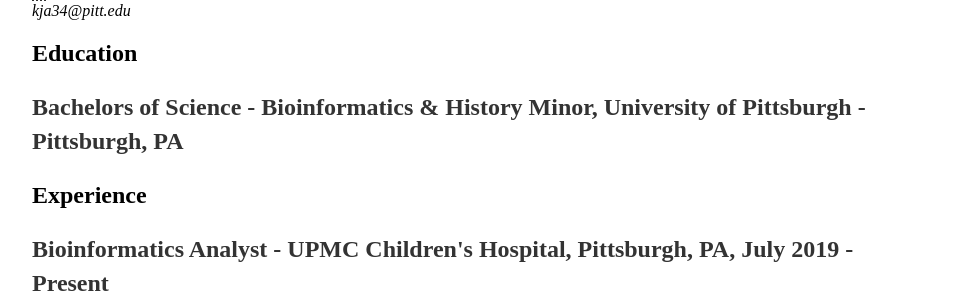
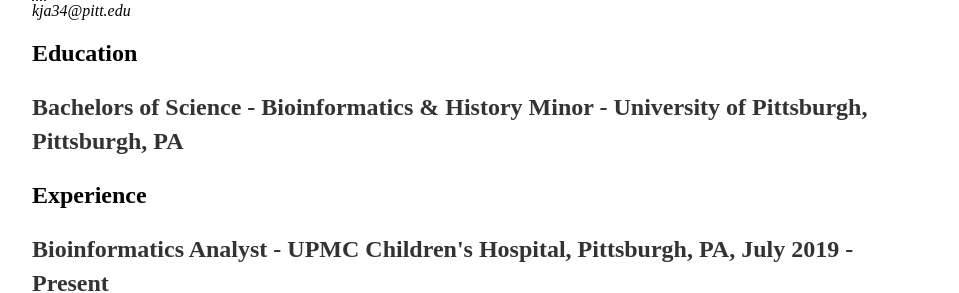
Before and after one commit to kev08rac/kev08rac.github.io, a Jekyll site: the page built from cv/index.html, in a window 1280 px wide. Shown: the part 301-594 px from the top of the page, without its empty margins (160-1119 px from the left). Built offline with Jekyll 4.4.1, drawn with Linux system fonts in a browser that asks for light colours.

```diff
--- a/cv/index.html
+++ b/cv/index.html
@@ -22,7 +22,7 @@ description: Current CV for Kevin
 	</div>
 
 	<h2>Education</h2>
-		<p><strong>Bachelors of Science - Bioinformatics & History Minor, University of Pittsburgh - Pittsburgh, PA</strong><br>
+		<p><strong>Bachelors of Science - Bioinformatics & History Minor - University of Pittsburgh, Pittsburgh, PA</strong><br>
 
 	<h2>Experience</h2>
 		<p><strong>Bioinformatics Analyst - UPMC Children's Hospital, Pittsburgh, PA, July 2019 - Present</strong></p>
```
